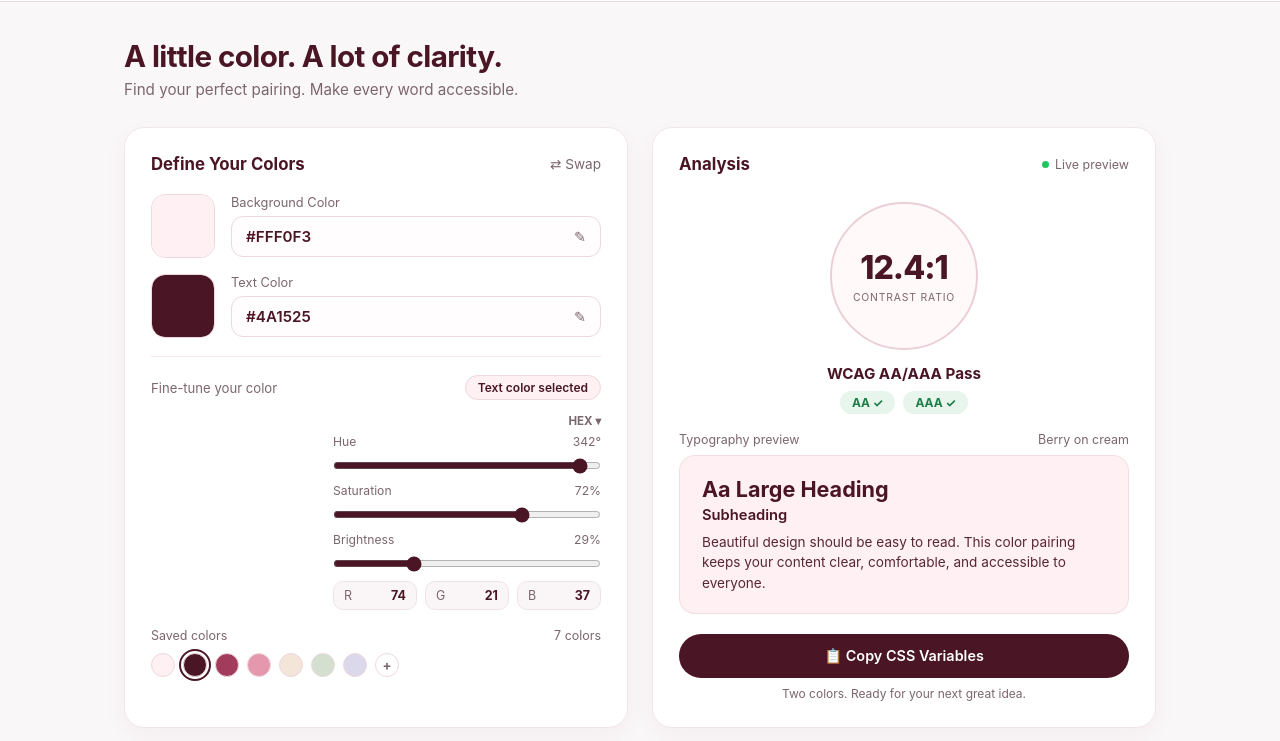
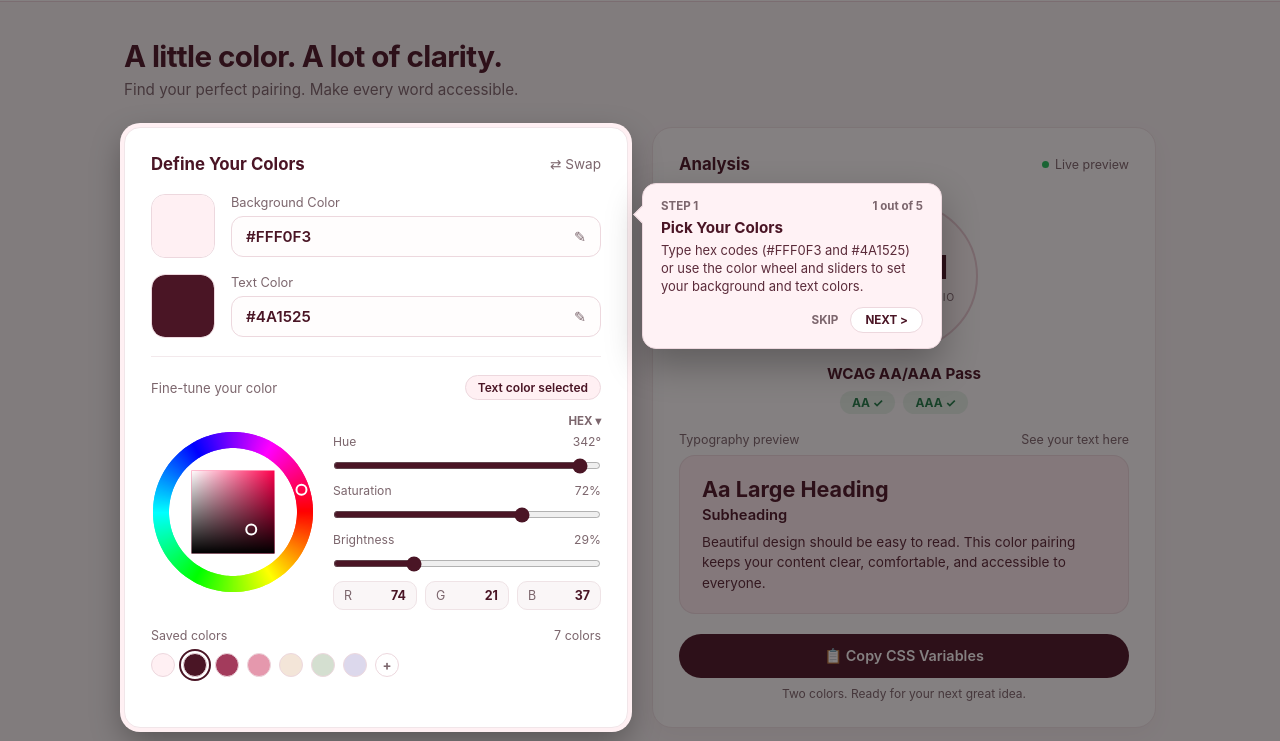
Before and after one commit to berryrainn/Shade---Tell, a plain HTML site: page index.html in a window 1280 px wide. Both pictures are taken after a click on the button "Tutorial". Shown: the part 59-800 px from the top of the page. Drawn offline with Linux system fonts and the light colour scheme.

Commit message:
feat: fix logic errors, complete 5-step tutorial walkthrough, and contrast checker

```diff
--- a/index.html
+++ b/index.html
@@ -159,7 +159,7 @@
         <div class="preview-section" id="previewSection">
           <div class="preview-meta">
             <span>Typography preview</span>
-            <span id="previewTag">Berry on cream</span>
+            <span id="previewTag">See your text here</span>
           </div>
           <div class="preview-box" id="previewBox" style="background-color: #FFF0F3; color: #4A1525;">
             <h3>Aa Large Heading</h3>
--- a/script.js
+++ b/script.js
@@ -0,0 +1,449 @@
+const bgPicker = document.getElementById("bgPicker");
+const textPicker = document.getElementById("textPicker");
+const bgHex = document.getElementById("bgHex");
+const textHex = document.getElementById("textHex");
+const swapBtn = document.getElementById("swapBtn");
+
+const wheelCanvas = document.getElementById("colorWheelCanvas");
+const wheelCtx = wheelCanvas.getContext("2d");
+const activeTargetBtn = document.getElementById("activeTargetBtn");
+
+const hueSlider = document.getElementById("hueSlider");
+const satSlider = document.getElementById("satSlider");
+const briSlider = document.getElementById("briSlider");
+const hueVal = document.getElementById("hueVal");
+const satVal = document.getElementById("satVal");
+const briVal = document.getElementById("briVal");
+const rVal = document.getElementById("rVal");
+const gVal = document.getElementById("gVal");
+const bVal = document.getElementById("bVal");
+
+const contrastRatioEl = document.getElementById("contrastRatio");
+const wcagHeadlineEl = document.getElementById("wcagHeadline");
+const badgeAA = document.getElementById("badgeAA");
+const badgeAAA = document.getElementById("badgeAAA");
+const previewBox = document.getElementById("previewBox");
+const copyCssBtn = document.getElementById("copyCssBtn");
+const toast = document.getElementById("toast");
+
+const savedSwatches = document.getElementById("savedSwatches");
+const savedCount = document.getElementById("savedCount");
+const addSwatchBtn = document.getElementById("addSwatchBtn");
+
+let activeTarget = "text"; // "bg" or "text"
+
+// --- Color Conversions ---
+function normalizeHex(value) {
+  let clean = value.trim().replace(/[^0-9a-fA-F]/g, "");
+  if (clean.length === 3) clean = clean.split("").map((c) => c + c).join("");
+  return clean.length === 6 ? "#" + clean.toUpperCase() : null;
+}
+
+function hexToRgb(hex) {
+  const num = parseInt(hex.slice(1), 16);
+  return { r: (num >> 16) & 255, g: (num >> 8) & 255, b: num & 255 };
+}
+
+function rgbToHex(r, g, b) {
+  return "#" + [r, g, b].map((n) => Math.round(n).toString(16).padStart(2, "0")).join("").toUpperCase();
+}
+
+function rgbToHsb(r, g, b) {
+  r /= 255; g /= 255; b /= 255;
+  const max = Math.max(r, g, b), min = Math.min(r, g, b), d = max - min;
+  let h = 0;
+  const s = max === 0 ? 0 : d / max;
+  const v = max;
+  if (d !== 0) {
+    if (max === r) h = ((g - b) / d + (g < b ? 6 : 0)) / 6;
+    else if (max === g) h = ((b - r) / d + 2) / 6;
+    else h = ((r - g) / d + 4) / 6;
+  }
+  return { h: Math.round(h * 360), s: Math.round(s * 100), b: Math.round(v * 100) };
+}
+
+function hsbToRgb(h, s, b) {
+  s /= 100; b /= 100;
+  const k = (n) => (n + h / 60) % 6;
+  const f = (n) => b * (1 - s * Math.max(0, Math.min(k(n), 4 - k(n), 1)));
+  return { r: Math.round(f(5) * 255), g: Math.round(f(3) * 255), b: Math.round(f(1) * 255) };
+}
+
+// --- Render HSB Color Wheel + Inner Square ---
+function drawColorWheel(h, s, b) {
+  const size = wheelCanvas.width;
+  const cx = size / 2;
+  const cy = size / 2;
+  const outerR = size / 2 - 2;
+  const innerR = outerR - 16;
+
+  wheelCtx.clearRect(0, 0, size, size);
+
+  for (let angle = 0; angle < 360; angle++) {
+    const start = ((angle - 1) * Math.PI) / 180;
+    const end = ((angle + 1) * Math.PI) / 180;
+    wheelCtx.beginPath();
+    wheelCtx.arc(cx, cy, (outerR + innerR) / 2, start, end);
+    wheelCtx.lineWidth = outerR - innerR;
+    wheelCtx.strokeStyle = `hsl(${angle}, 100%, 50%)`;
+    wheelCtx.stroke();
+  }
+
+  const sqSize = Math.floor(innerR * 1.3);
+  const sqX = cx - sqSize / 2;
+  const sqY = cy - sqSize / 2;
+
+  wheelCtx.fillStyle = `hsl(${h}, 100%, 50%)`;
+  wheelCtx.fillRect(sqX, sqY, sqSize, sqSize);
+
+  const whiteGrad = wheelCtx.createLinearGradient(sqX, sqY, sqX + sqSize, sqY);
+  whiteGrad.addColorStop(0, "#FFFFFF");
+  whiteGrad.addColorStop(1, "rgba(255,255,255,0)");
+  wheelCtx.fillStyle = whiteGrad;
+  wheelCtx.fillRect(sqX, sqY, sqSize, sqSize);
+
+  const blackGrad = wheelCtx.createLinearGradient(sqX, sqY, sqX, sqY + sqSize);
+  blackGrad.addColorStop(0, "rgba(0,0,0,0)");
+  blackGrad.addColorStop(1, "#000000");
+  wheelCtx.fillStyle = blackGrad;
+  wheelCtx.fillRect(sqX, sqY, sqSize, sqSize);
+
+  const hueRad = (h * Math.PI) / 180;
+  const ringMid = (outerR + innerR) / 2;
+  wheelCtx.beginPath();
+  wheelCtx.arc(cx + Math.cos(hueRad) * ringMid, cy + Math.sin(hueRad) * ringMid, 5, 0, Math.PI * 2);
+  wheelCtx.strokeStyle = "#FFFFFF";
+  wheelCtx.lineWidth = 2;
+  wheelCtx.stroke();
+
+  const dotX = sqX + (s / 100) * sqSize;
+  const dotY = sqY + ((100 - b) / 100) * sqSize;
+  wheelCtx.beginPath();
+  wheelCtx.arc(dotX, dotY, 5, 0, Math.PI * 2);
+  wheelCtx.strokeStyle = "#FFFFFF";
+  wheelCtx.lineWidth = 2;
+  wheelCtx.stroke();
+}
+
+wheelCanvas.addEventListener("click", (e) => {
+  const rect = wheelCanvas.getBoundingClientRect();
+  const x = e.clientX - rect.left - wheelCanvas.width / 2;
+  const y = e.clientY - rect.top - wheelCanvas.height / 2;
+  const dist = Math.hypot(x, y);
+  const outerR = wheelCanvas.width / 2 - 2;
+  const innerR = outerR - 16;
+
+  if (dist >= innerR && dist <= outerR) {
+    let angle = Math.round((Math.atan2(y, x) * 180) / Math.PI);
+    if (angle < 0) angle += 360;
+    hueSlider.value = angle;
+    applySliderChange();
+  }
+});
+
+// --- WCAG / ISO 40500 Contrast Calculation ---
+function getLuminance({ r, g, b }) {
+  const [rs, gs, bs] = [r, g, b].map((channel) => {
+    const c = channel / 255;
+    return c <= 0.03928 ? c / 12.92 : Math.pow((c + 0.055) / 1.055, 2.4);
+  });
+  return 0.2126 * rs + 0.7152 * gs + 0.0722 * bs;
+}
+
+function getContrastRatio(hex1, hex2) {
+  const lum1 = getLuminance(hexToRgb(hex1));
+  const lum2 = getLuminance(hexToRgb(hex2));
+  return (Math.max(lum1, lum2) + 0.05) / (Math.min(lum1, lum2) + 0.05);
+}
+
+// --- Sync UI ---
+function syncSlidersFromActiveColor() {
+  const hex = activeTarget === "bg" ? bgPicker.value : textPicker.value;
+  const rgb = hexToRgb(hex);
+  const hsb = rgbToHsb(rgb.r, rgb.g, rgb.b);
+
+  hueSlider.value = hsb.h;
+  satSlider.value = hsb.s;
+  briSlider.value = hsb.b;
+
+  hueVal.textContent = `${hsb.h}°`;
+  satVal.textContent = `${hsb.s}%`;
+  briVal.textContent = `${hsb.b}%`;
+
+  rVal.textContent = rgb.r;
+  gVal.textContent = rgb.g;
+  bVal.textContent = rgb.b;
+
+  drawColorWheel(hsb.h, hsb.s, hsb.b);
+}
+
+function updateAnalysis() {
+  const bg = bgPicker.value.toUpperCase();
+  const fg = textPicker.value.toUpperCase();
+
+  bgHex.value = bg;
+  textHex.value = fg;
+  previewBox.style.backgroundColor = bg;
+  previewBox.style.color = fg;
+
+  const ratio = getContrastRatio(bg, fg);
+  contrastRatioEl.textContent = `${ratio.toFixed(1)}:1`;
+
+  const passAA = ratio >= 4.5;
+  const passAAA = ratio >= 7.0;
+
+  badgeAA.textContent = passAA ? "AA ✓" : "AA ✕";
+  badgeAA.className = `badge ${passAA ? "pass" : "fail"}`;
+
+  badgeAAA.textContent = passAAA ? "AAA ✓" : "AAA ✕";
+  badgeAAA.className = `badge ${passAAA ? "pass" : "fail"}`;
+
+  if (passAAA) wcagHeadlineEl.textContent = "WCAG AA/AAA Pass";
+  else if (passAA) wcagHeadlineEl.textContent = "WCAG AA Pass (AAA Fail)";
+  else wcagHeadlineEl.textContent = "WCAG Contrast Fail";
+
+  syncSlidersFromActiveColor();
+}
+
+function applySliderChange() {
+  const rgb = hsbToRgb(Number(hueSlider.value), Number(satSlider.value), Number(briSlider.value));
+  const hex = rgbToHex(rgb.r, rgb.g, rgb.b);
+  if (activeTarget === "bg") bgPicker.value = hex;
+  else textPicker.value = hex;
+  updateAnalysis();
+}
+
+bgPicker.addEventListener("input", () => {
+  activeTarget = "bg";
+  activeTargetBtn.textContent = "Background selected";
+  updateAnalysis();
+});
+
+textPicker.addEventListener("input", () => {
+  activeTarget = "text";
+  activeTargetBtn.textContent = "Text color selected";
+  updateAnalysis();
+});
+
+bgHex.addEventListener("change", () => {
+  const valid = normalizeHex(bgHex.value);
+  if (valid) bgPicker.value = valid;
+  updateAnalysis();
+});
+
+textHex.addEventListener("change", () => {
+  const valid = normalizeHex(textHex.value);
+  if (valid) textPicker.value = valid;
+  updateAnalysis();
+});
+
+swapBtn.addEventListener("click", () => {
+  const temp = bgPicker.value;
+  bgPicker.value = textPicker.value;
+  textPicker.value = temp;
+  updateAnalysis();
+});
+
+activeTargetBtn.addEventListener("click", () => {
+  activeTarget = activeTarget === "text" ? "bg" : "text";
+  activeTargetBtn.textContent = activeTarget === "text" ? "Text color selected" : "Background selected";
+  syncSlidersFromActiveColor();
+});
+
+[hueSlider, satSlider, briSlider].forEach((s) => s.addEventListener("input", applySliderChange));
+
+savedSwatches.addEventListener("click", (e) => {
+  const dot = e.target.closest(".swatch-dot");
+  if (!dot) return;
+  document.querySelectorAll(".swatch-dot").forEach((d) => d.classList.remove("active"));
+  dot.classList.add("active");
+  if (activeTarget === "bg") bgPicker.value = dot.dataset.color;
+  else textPicker.value = dot.dataset.color;
+  updateAnalysis();
+});
+
+addSwatchBtn.addEventListener("click", () => {
+  const hex = (activeTarget === "bg" ? bgPicker.value : textPicker.value).toUpperCase();
+  const btn = document.createElement("button");
+  btn.type = "button";
+  btn.className = "swatch-dot";
+  btn.style.background = hex;
+  btn.dataset.color = hex;
+  btn.title = hex;
+  savedSwatches.insertBefore(btn, addSwatchBtn);
+  savedCount.textContent = `${savedSwatches.querySelectorAll(".swatch-dot").length} colors`;
+});
+
+document.querySelectorAll(".suggestion-item").forEach((item) => {
+  item.addEventListener("click", () => {
+    bgPicker.value = item.dataset.bg;
+    textPicker.value = item.dataset.text;
+    updateAnalysis();
+  });
+});
+
+function showToast(msg) {
+  toast.textContent = msg;
+  toast.classList.add("show");
+  setTimeout(() => toast.classList.remove("show"), 2200);
+}
+
+copyCssBtn.addEventListener("click", async () => {
+  const cssBlock = `:root {\n  --bg-color: ${bgPicker.value.toUpperCase()};\n  --text-color: ${textPicker.value.toUpperCase()};\n}`;
+  try {
+    await navigator.clipboard.writeText(cssBlock);
+    showToast("Copied to Clipboard!");
+  } catch {
+    showToast("Copy failed — select manually.");
+  }
+});
+
+// --- 5-Step Interactive Tutorial (Document-Anchored per Figma Mockups) ---
+const tutorialCard = document.getElementById("tutorialCard");
+const tutorialBackdrop = document.getElementById("tutorialBackdrop");
+const tutStepLabel = document.getElementById("tutStepLabel");
+const tutCountLabel = document.getElementById("tutCountLabel");
+const tutTitle = document.getElementById("tutTitle");
+const tutDesc = document.getElementById("tutDesc");
+const tutSkipBtn = document.getElementById("tutSkipBtn");
+const tutNextBtn = document.getElementById("tutNextBtn");
+const replayTutorialBtn = document.getElementById("replayTutorialBtn");
+
+document.body.appendChild(tutorialCard);
+
+const tutorialSteps = [
+  {
+    targetId: "card-colors",
+    placement: "step1",
+    arrowClass: "arrow-left",
+    title: "Pick Your Colors",
+    desc: "Type hex codes (#FFF0F3 and #4A1525) or use the color wheel and sliders to set your background and text colors."
+  },
+  {
+    targetId: "card-analysis",
+    placement: "step2",
+    arrowClass: "arrow-right",
+    title: "Check WCAG Contrast",
+    desc: "View your contrast ratio score and AA/AAA pass status to make sure your text stays easy to read."
+  },
+  {
+    targetId: "card-analysis",
+    placement: "step3",
+    arrowClass: "arrow-right",
+    title: "Preview Live Typography",
+    desc: "See how your chosen colors look together on headings and body copy in real time."
+  },
+  {
+    targetId: "card-suggestions",
+    placement: "step4",
+    arrowClass: "arrow-bottom",
+    title: "Try Palette Suggestions",
+    desc: "Click a suggested swatch to test ready-made color pairings and compare contrast scores quickly."
+  },
+  {
+    targetId: "card-analysis",
+    placement: "step5",
+    arrowClass: "step-5-arrow",
+    title: "Copy CSS Variables",
+    desc: "Click Copy CSS Variables to copy your :root color tokens and paste them straight into your stylesheet."
+  }
+];
+
+let currentStep = 0;
+
+function clearTutorialClasses() {
+  document.querySelectorAll(".tutorial-spotlight").forEach((el) => el.classList.remove("tutorial-spotlight"));
+  tutorialCard.classList.remove("arrow-left", "arrow-right", "arrow-top", "arrow-bottom", "step-5-arrow");
+}
+
+function positionCalloutOnPage(targetEl, placement) {
+  if (!targetEl) return;
+  const rect = targetEl.getBoundingClientRect();
+  const pageTop = rect.top + window.scrollY;
+  const pageLeft = rect.left + window.scrollX;
+  const cardWidth = tutorialCard.offsetWidth || 300;
+  const cardHeight = tutorialCard.offsetHeight || 160;
+  const gap = 14;
+
+  let top = pageTop;
+  let left = pageLeft;
+
+  if (placement === "step1") {
+    left = pageLeft + rect.width + gap;
+    top = pageTop + 56;
+  } else if (placement === "step2") {
+    left = pageLeft - cardWidth - gap;
+    top = pageTop + 44;
+  } else if (placement === "step3") {
+    const previewRect = previewBox.getBoundingClientRect();
+    left = pageLeft - cardWidth - gap;
+    top = previewRect.top + window.scrollY + 12;
+  } else if (placement === "step4") {
+    left = pageLeft + rect.width / 2 - cardWidth / 2;
+    top = pageTop - cardHeight - gap;
+  } else if (placement === "step5") {
+    const btnRect = copyCssBtn.getBoundingClientRect();
+    left = pageLeft - cardWidth - gap;
+    top = btnRect.top + window.scrollY + btnRect.height / 2 - (cardHeight - 26);
+  }
+
+  const maxLeft = document.documentElement.clientWidth - cardWidth - 16;
+  tutorialCard.style.left = `${Math.max(16, Math.min(left, maxLeft))}px`;
+  tutorialCard.style.top = `${Math.max(16, top)}px`;
+}
+
+function renderTutorialStep(index) {
+  clearTutorialClasses();
+  const step = tutorialSteps[index];
+  const targetEl = document.getElementById(step.targetId);
+
+  if (targetEl) {
+    targetEl.classList.add("tutorial-spotlight");
+  }
+
+  if (step.arrowClass) {
+    tutorialCard.classList.add(step.arrowClass);
+  }
+
+  tutStepLabel.textContent = `STEP ${index + 1}`;
+  tutCountLabel.textContent = `${index + 1} out of ${tutorialSteps.length}`;
+  tutTitle.textContent = step.title;
+  tutDesc.textContent = step.desc;
+  tutNextBtn.textContent = index === tutorialSteps.length - 1 ? "DONE" : "NEXT >";
+
+  tutorialCard.hidden = false;
+  positionCalloutOnPage(targetEl, step.placement);
+}
+
+replayTutorialBtn.addEventListener("click", () => {
+  currentStep = 0;
+  tutorialBackdrop.hidden = false;
+  renderTutorialStep(currentStep);
+});
+
+tutNextBtn.addEventListener("click", () => {
+  if (currentStep < tutorialSteps.length - 1) {
+    currentStep += 1;
+    renderTutorialStep(currentStep);
+  } else {
+    clearTutorialClasses();
+    tutorialBackdrop.hidden = true;
+    tutorialCard.hidden = true;
+  }
+});
+
+tutSkipBtn.addEventListener("click", () => {
+  clearTutorialClasses();
+  tutorialBackdrop.hidden = true;
+  tutorialCard.hidden = true;
+});
+
+window.addEventListener("resize", () => {
+  if (!tutorialBackdrop.hidden) {
+    const step = tutorialSteps[currentStep];
+    positionCalloutOnPage(document.getElementById(step.targetId), step.placement);
+  }
+});
+
+tutorialCard.hidden = true;
+updateAnalysis();
--- a/style.css
+++ b/style.css
@@ -22,6 +22,7 @@ body {
   background-color: var(--surface-canvas);
   color: var(--berry-dark);
   min-height: 100vh;
+  position: relative;
 }
 
 /* Top Header */
@@ -494,15 +495,13 @@ body {
 
 .footer a { color: var(--text-muted); }
 
-/* Tutorial Overlay & Spotlight */
+/* Tutorial Overlay & Document-Anchored Speech Bubble */
 .tutorial-backdrop {
   position: fixed;
   inset: 0;
-  background: rgba(20, 12, 15, 0.58);
-  display: grid;
-  place-items: center;
+  background: rgba(20, 12, 15, 0.52);
   z-index: 50;
-  padding: 20px;
+  pointer-events: auto;
 }
 
 .tutorial-backdrop[hidden] { display: none; }
@@ -514,29 +513,78 @@ body {
   border-radius: 16px;
 }
 
+/* position: absolute anchors the bubble to the page so it never drifts when scrolling */
 .tutorial-card {
+  position: absolute;
   background: #FFF2F5;
   color: var(--berry-dark);
-  width: 100%;
-  max-width: 380px;
-  border-radius: 18px;
-  padding: 22px 24px;
-  box-shadow: 0 18px 40px rgba(0, 0, 0, 0.28);
+  width: 300px;
+  max-width: calc(100vw - 32px);
+  border-radius: 14px;
+  padding: 15px 18px;
+  box-shadow: 0 16px 36px rgba(0, 0, 0, 0.28);
+  border: 1px solid var(--berry-border);
   z-index: 70;
+}
+
+.tutorial-card::after {
+  content: "";
+  position: absolute;
+  width: 12px;
+  height: 12px;
+  background: #FFF2F5;
+  border-left: 1px solid var(--berry-border);
+  border-top: 1px solid var(--berry-border);
+  display: none;
+}
+
+.tutorial-card.arrow-left::after {
+  display: block;
+  left: -7px;
+  top: 24px;
+  transform: rotate(-45deg);
+}
+
+.tutorial-card.arrow-right::after {
+  display: block;
+  right: -7px;
+  top: 24px;
+  transform: rotate(135deg);
+}
+
+.tutorial-card.step-5-arrow::after {
+  display: block;
+  right: -7px;
+  top: auto;
+  bottom: 26px;
+  transform: rotate(135deg);
+}
+
+.tutorial-card.arrow-top::after {
+  display: block;
+  top: -7px;
+  left: 50%;
+  transform: translateX(-50%) rotate(45deg);
+}
+
+.tutorial-card.arrow-bottom::after {
+  display: block;
+  bottom: -7px;
+  left: 50%;
+  transform: translateX(-50%) rotate(225deg);
 }
 
 .tutorial-top {
   display: flex;
   justify-content: space-between;
-  font-size: 0.76rem;
+  font-size: 0.72rem;
   font-weight: 700;
-  letter-spacing: 0.05em;
   color: var(--text-muted);
-  margin-bottom: 10px;
+  margin-bottom: 5px;
 }
 
-.tutorial-title { font-size: 1.05rem; margin-bottom: 6px; }
-.tutorial-desc { font-size: 0.88rem; line-height: 1.48; color: #5B2B3A; margin-bottom: 18px; }
+.tutorial-title { font-size: 0.95rem; font-weight: 700; margin-bottom: 4px; }
+.tutorial-desc { font-size: 0.81rem; line-height: 1.4; color: #5B2B3A; margin-bottom: 12px; }
 
 .tutorial-actions {
   display: flex;
@@ -550,7 +598,7 @@ body {
   border: none;
   color: var(--text-muted);
   font-weight: 700;
-  font-size: 0.8rem;
+  font-size: 0.73rem;
   cursor: pointer;
 }
 
@@ -559,9 +607,9 @@ body {
   color: var(--berry-dark);
   border: 1px solid var(--berry-border);
   border-radius: 999px;
-  padding: 7px 16px;
+  padding: 5px 14px;
   font-weight: 700;
-  font-size: 0.8rem;
+  font-size: 0.73rem;
   cursor: pointer;
 }
 
```
